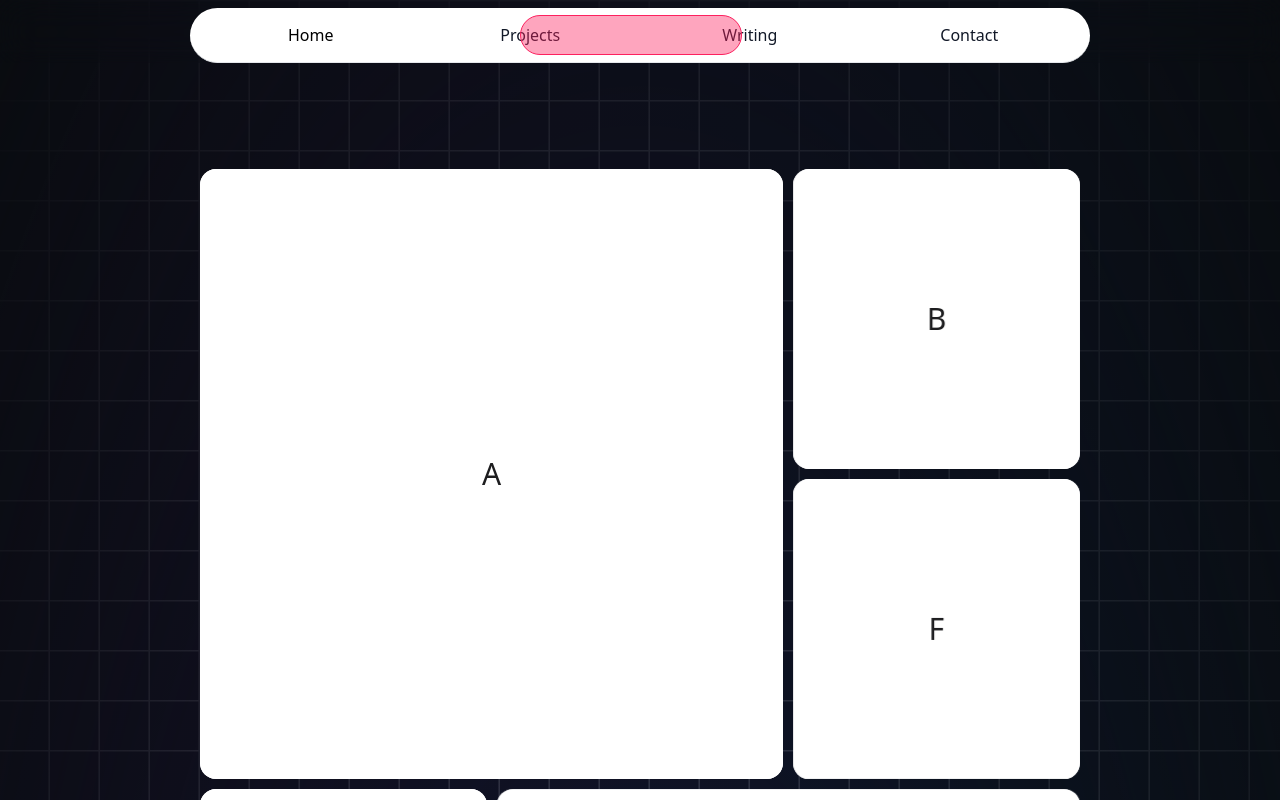
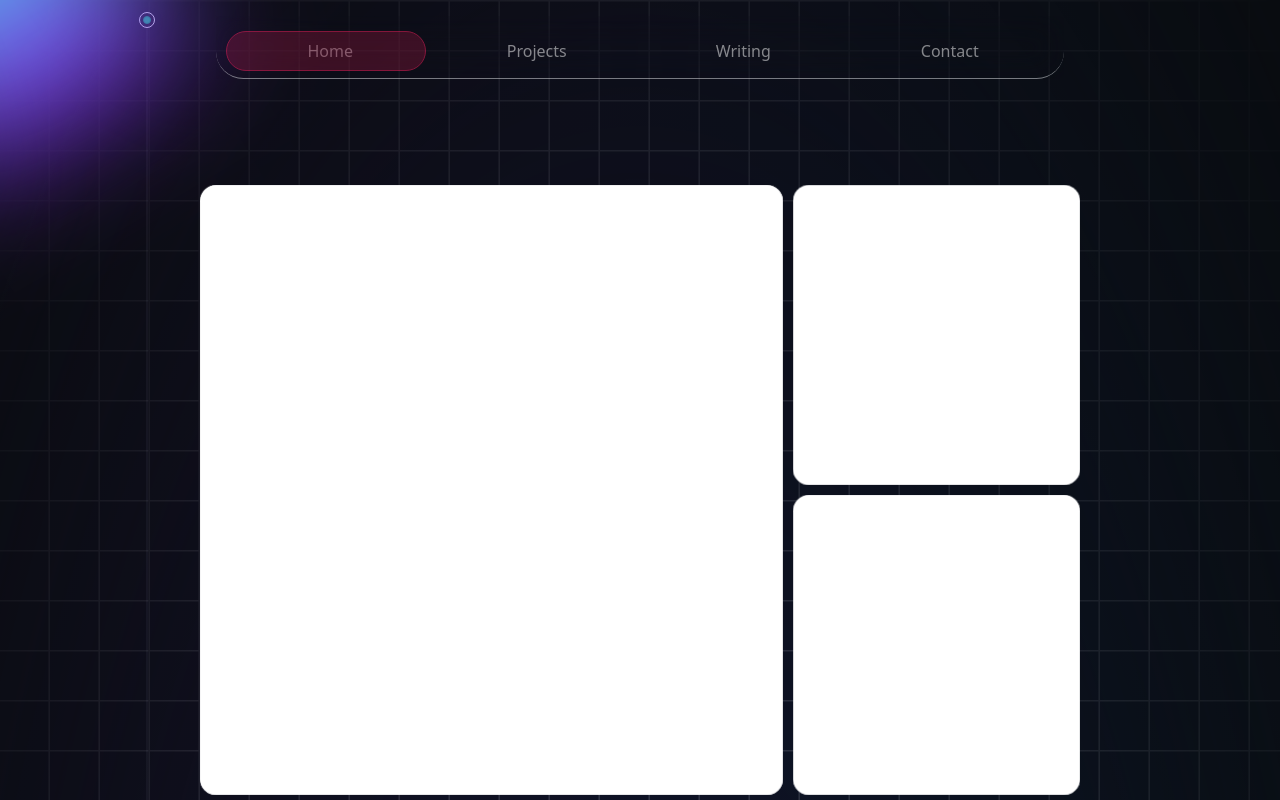
Before and after one commit to XavierElon/xavier-elon-portfolio, a React (Vite) app: page / in a window 1280 px wide. Shown: the top 800 px of the page. Built offline with nearby package versions, Linux system fonts and the light colour scheme.

Commit message:
add tracing beam and cursor gradient

```diff
--- a/index.html
+++ b/index.html
@@ -1,10 +1,10 @@
-<!doctype html>
+<!DOCTYPE html>
 <html lang="en">
   <head>
     <meta charset="UTF-8" />
     <link rel="icon" type="image/svg+xml" href="/vite.svg" />
     <meta name="viewport" content="width=device-width, initial-scale=1.0" />
-    <title>Moving Bento grid | Demo</title>
+    <title>Xavier Elon</title>
   </head>
   <body>
     <div id="root"></div>
--- a/src/App.tsx
+++ b/src/App.tsx
@@ -2,6 +2,7 @@ import { useState } from 'react'
 import Layout from './components/layout'
 import Navbar from './components/navbar'
 import { GridBackground } from './components/GridBackground'
+import CursorGradient from './components/CursorGradient'
 
 export enum TabKey {
   Home = 'Home',
@@ -28,6 +29,8 @@ function App() {
 
   return (
     <main className="bg-[#f7f2f2]">
+      {/* <CursorGradient /> */}
+
       {/* <Layout tab={tab} setTab={setTab} left={x} sliderWidth={w} /> */}
       <div className="w-full h-full">
         <GridBackground />
--- /dev/null
+++ b/src/components/CursorGradient.tsx
@@ -0,0 +1,34 @@
+import React, { useState, useEffect } from 'react'
+
+const CursorGradient = () => {
+  const [position, setPosition] = useState({ x: 0, y: 0 })
+
+  useEffect(() => {
+    const updatePosition = (e: any) => {
+      setPosition({ x: e.clientX, y: e.clientY })
+    }
+
+    window.addEventListener('mousemove', updatePosition)
+
+    return () => window.removeEventListener('mousemove', updatePosition)
+  }, [])
+
+  return (
+    <div
+      className="fixed pointer-events-none"
+      style={{
+        left: `${position.x}px`,
+        top: `${position.y}px`,
+        width: '20vmax',
+        height: '20vmax',
+        transform: 'translate(-50%, -50%)',
+        background: 'linear-gradient(90deg, #3effe8 1.98%, #3effe8 1.99%, #8c0fee)',
+        filter: 'blur(60px)',
+        zIndex: -1,
+        animation: 'breathe 8s linear infinite'
+      }}
+    />
+  )
+}
+
+export default CursorGradient
--- a/src/components/GridBackground.tsx
+++ b/src/components/GridBackground.tsx
@@ -1,9 +1,9 @@
 import React, { useState } from 'react'
 import Layout from './layout'
 import Navbar from './navbar'
-import BeamAnimation from './BeamAnimation'
 import { BackgroundBeams } from './aceternity/BackgroundBeams'
-import { Vortex } from './aceternity/Vortex'
+import { TracingBeam } from './aceternity/TracingBeam'
+import CursorGradient from './CursorGradient'
 
 export enum TabKey {
   Home = 'Home',
@@ -22,13 +22,17 @@ export function GridBackground() {
     Contact: 3
   }
 
-  const baseX = 520
-  const baseW = 221.5
+  const baseX = 10
+  const baseW = 200
 
   const x = baseX + tabOffsets[tab] * baseW
   const w = baseW
+
   return (
-    <div className="relative h-full w-full">
+    // Remove 'h-full' to allow the container to be as tall as its content
+    <div className="relative w-full">
+      <div className="relative">
+        {/* Background Layers */}
         {/* Base black background with grid */}
         <div className="absolute inset-0 bg-[#090c10] bg-[length:50px_50px] bg-grid-white/[0.2]"></div>
 
@@ -41,15 +45,21 @@ export function GridBackground() {
         {/* Beam Animation */}
         <BackgroundBeams />
 
+        {/* Tracing Beam Wrapper */}
+        <TracingBeam className="px-6">
+          {/* Content Container */}
+          <div className="antialiased pt-4 relative">
             {/* Navbar */}
             <Navbar tab={tab} setTab={setTab} left={x} sliderWidth={w} />
 
             {/* Content */}
-      {/* <Vortex backgroundColor="black" rangeY={800} particleCount={500} baseHue={120} className="flex items-center flex-col justify-center px-2 md:px-10  py-4 w-full h-full"> */}
-      <div className="relative z-10 flex h-full items-center justify-center">
+            <div className="relative z-10 flex items-center justify-center">
               <Layout tab={tab} setTab={setTab} left={x} sliderWidth={w} />
+              <CursorGradient />
             </div>
-      {/* </Vortex> */}
+          </div>
+        </TracingBeam>
+      </div>
     </div>
   )
 }
--- a/src/components/aceternity/BackgroundBeams.tsx
+++ b/src/components/aceternity/BackgroundBeams.tsx
@@ -4,23 +4,39 @@ import { motion, AnimatePresence } from 'framer-motion'
 import { cn } from '../../lib/utils'
 
 export const BackgroundBeams = React.memo(({ className }: { className?: string }) => {
-  // Grid parameters
-  const gridSize = 50
-  const svgWidth = 800
-  const svgHeight = 600
+  const paths = [
+    'M0 100 L800 100',
+    'M0 200 L800 200',
+    'M0 300 L800 300',
+    'M0 400 L800 400',
+    'M0 500 L800 500',
 
-  // Generate grid-aligned paths
-  const paths: any[] = []
+    // Diagonal lines
+    'M0 0 L800 600',
+    'M0 100 L700 800',
+    'M100 0 L800 700',
 
-  // Horizontal lines
-  for (let y = 0; y <= svgHeight; y += gridSize) {
-    paths.push(`M0 ${y} L${svgWidth} ${y}`)
-  }
+    // Curved lines
+    'M0 500 Q400 0 800 500',
+    'M0 0 Q400 600 800 0',
 
-  // Vertical lines
-  for (let x = 0; x <= svgWidth; x += gridSize) {
-    paths.push(`M${x} 0 L${x} ${svgHeight}`)
-  }
+    // Sine wave-like paths
+    'M0 300 C200 100 600 500 800 300',
+    'M0 200 C200 400 600 0 800 200',
+
+    // Vertical lines
+    'M100 0 L100 600',
+    'M200 0 L200 600',
+    'M300 0 L300 600',
+    'M400 0 L400 600',
+    'M500 0 L500 600',
+    'M600 0 L600 600',
+    'M700 0 L700 600',
+
+    // Gentle curves
+    'M0 400 C200 350 600 450 800 400',
+    'M0 200 C200 250 600 150 800 200'
+  ]
 
   // State to hold the beams
   const [beams, setBeams] = useState<Beam[]>([])
@@ -82,7 +98,7 @@ export const BackgroundBeams = React.memo(({ className }: { className?: string }
 
   return (
     <div className={cn('absolute h-full w-full inset-0 [mask-size:40px] [mask-repeat:no-repeat] flex items-center justify-center', className)}>
-      <svg className="z-0 h-full w-full pointer-events-none absolute" width="100%" height="100%" viewBox={`0 0 ${svgWidth} ${svgHeight}`} fill="none" xmlns="http://www.w3.org/2000/svg">
+      <svg className="z-0 h-full w-full pointer-events-none absolute" width="100%" height="100%" viewBox="0 0 800 600" fill="none" xmlns="http://www.w3.org/2000/svg">
         <defs>
           {/* Define gradients */}
           {beams.map((beam) => (
--- /dev/null
+++ b/src/components/aceternity/TracingBeam.tsx
@@ -0,0 +1,98 @@
+'use client'
+import React, { useEffect, useRef, useState } from 'react'
+import { motion, useTransform, useScroll, useVelocity, useSpring } from 'framer-motion'
+import { cn } from '../../lib/utils'
+
+export const TracingBeam = ({ children, className }: { children: React.ReactNode; className?: string }) => {
+  const ref = useRef<HTMLDivElement>(null)
+  const { scrollYProgress } = useScroll({
+    target: ref,
+    offset: ['start start', 'end start']
+  })
+
+  const contentRef = useRef<HTMLDivElement>(null)
+  const [svgHeight, setSvgHeight] = useState(0)
+
+  useEffect(() => {
+    if (contentRef.current) {
+      setSvgHeight(contentRef.current.offsetHeight)
+    }
+  }, [])
+
+  const y1 = useSpring(useTransform(scrollYProgress, [0, 0.8], [50, svgHeight]), {
+    stiffness: 500,
+    damping: 90
+  })
+  const y2 = useSpring(useTransform(scrollYProgress, [0, 1], [50, svgHeight - 200]), {
+    stiffness: 500,
+    damping: 90
+  })
+
+  return (
+    <motion.div ref={ref} className={cn('relative w-full max-w-4xl mx-auto h-full', className)}>
+      <div className="absolute -left-4 md:-left-20 top-3">
+        <motion.div
+          transition={{
+            duration: 0.2,
+            delay: 0.5
+          }}
+          animate={{
+            boxShadow: scrollYProgress.get() > 0 ? 'none' : 'rgba(0, 0, 0, 0.24) 0px 3px 8px'
+          }}
+          className="ml-[27px] h-4 w-4 rounded-full border border-netural-200 shadow-sm flex items-center justify-center">
+          <motion.div
+            transition={{
+              duration: 0.2,
+              delay: 0.5
+            }}
+            animate={{
+              backgroundColor: scrollYProgress.get() > 0 ? 'white' : 'var(--emerald-500)',
+              borderColor: scrollYProgress.get() > 0 ? 'white' : 'var(--emerald-600)'
+            }}
+            className="h-2 w-2  rounded-full border border-neutral-300 bg-white"
+          />
+        </motion.div>
+        <svg
+          viewBox={`0 0 20 ${svgHeight}`}
+          width="20"
+          height={svgHeight} // Set the SVG height
+          className=" ml-4 block"
+          aria-hidden="true">
+          <motion.path
+            d={`M 1 0V -36 l 18 24 V ${svgHeight * 0.8} l -18 24V ${svgHeight}`}
+            fill="none"
+            stroke="#9091A0"
+            strokeOpacity="0.16"
+            transition={{
+              duration: 10
+            }}></motion.path>
+          <motion.path
+            d={`M 1 0V -36 l 18 24 V ${svgHeight * 0.8} l -18 24V ${svgHeight}`}
+            fill="none"
+            stroke="url(#gradient)"
+            strokeWidth="1.25"
+            className="motion-reduce:hidden"
+            transition={{
+              duration: 10
+            }}></motion.path>
+          <defs>
+            <motion.linearGradient
+              id="gradient"
+              gradientUnits="userSpaceOnUse"
+              x1="0"
+              x2="0"
+              y1={y1} // set y1 for gradient
+              y2={y2} // set y2 for gradient
+            >
+              <stop stopColor="#18CCFC" stopOpacity="0"></stop>
+              <stop stopColor="#18CCFC"></stop>
+              <stop offset="0.325" stopColor="#6344F5"></stop>
+              <stop offset="1" stopColor="#AE48FF" stopOpacity="0"></stop>
+            </motion.linearGradient>
+          </defs>
+        </svg>
+      </div>
+      <div ref={contentRef}>{children}</div>
+    </motion.div>
+  )
+}
--- a/src/components/layout.tsx
+++ b/src/components/layout.tsx
@@ -1,76 +1,54 @@
-import { useEffect, useMemo, useState } from "react";
-import { Responsive, WidthProvider } from "react-grid-layout";
-import { TabKey } from "../App";
-import {
-  ContactLayouts,
-  HomeLayouts,
-  NotesLayouts,
-  WorkLayouts,
-  keys,
-} from "../utils/layout.helper";
+import { useEffect, useMemo, useState } from 'react'
+import { Responsive, WidthProvider } from 'react-grid-layout'
+import { TabKey } from '../App'
+import { ContactLayouts, HomeLayouts, NotesLayouts, WorkLayouts, keys } from '../utils/layout.helper'
 
 interface LayoutProps {
-  tab: TabKey;
-  setTab: React.Dispatch<React.SetStateAction<TabKey>>;
-  left?: number;
-  sliderWidth?: number;
+  tab: TabKey
+  setTab: React.Dispatch<React.SetStateAction<TabKey>>
+  left?: number
+  sliderWidth?: number
 }
 
 function Layout({ tab }: LayoutProps) {
-  const [currentlayout, setCurrentLayout] = useState(HomeLayouts);
+  const [currentlayout, setCurrentLayout] = useState(HomeLayouts)
 
   useEffect(() => {
     switch (tab) {
       case TabKey.Work:
-        setCurrentLayout(WorkLayouts);
-        break;
+        setCurrentLayout(WorkLayouts)
+        break
       case TabKey.Home:
-        setCurrentLayout(HomeLayouts);
-        break;
+        setCurrentLayout(HomeLayouts)
+        break
       case TabKey.Contact:
-        setCurrentLayout(ContactLayouts);
-        break;
+        setCurrentLayout(ContactLayouts)
+        break
       case TabKey.Blog:
-        setCurrentLayout(NotesLayouts);
-        break;
+        setCurrentLayout(NotesLayouts)
+        break
       default:
-        setCurrentLayout(HomeLayouts);
+        setCurrentLayout(HomeLayouts)
     }
-  }, [tab]);
+  }, [tab])
 
-  const ResponsiveReactGridLayout = useMemo(
-    () => WidthProvider(Responsive),
-    []
-  );
+  const ResponsiveReactGridLayout = useMemo(() => WidthProvider(Responsive), [])
 
   return (
     <div className="w-[1280px] m-auto flex justify-between b-10">
-      <ResponsiveReactGridLayout
-        className="m-auto w-[900px]"
-        breakpoints={{ xl: 1200, lg: 899, md: 768, sm: 480, xs: 200 }}
-        cols={{ xl: 3, lg: 3, md: 2, sm: 1, xs: 1 }}
-        rowHeight={300}
-        layouts={currentlayout}
-      >
+      <ResponsiveReactGridLayout className="m-auto w-[900px]" breakpoints={{ xl: 1200, lg: 899, md: 768, sm: 480, xs: 200 }} cols={{ xl: 3, lg: 3, md: 2, sm: 1, xs: 1 }} rowHeight={300} layouts={currentlayout}>
         {keys.map((key) => (
-          <div
-            key={key}
-            className="bg-[#f5f5f7] flex justify-center items-center shadow-[inset_0_0_0_2px_rgba(0,0,0,0)] rounded-2xl text-2xl text-[#1d1d1f] visible cursor-grab active:cursor-grabbing"
-          >
+          <div key={key} className="bg-[#f5f5f7] flex justify-center items-center shadow-[inset_0_0_0_2px_rgba(0,0,0,0)] rounded-2xl text-2xl text-[#1d1d1f] visible cursor-grab active:cursor-grabbing">
             <Block keyProp={key} />
           </div>
         ))}
       </ResponsiveReactGridLayout>
     </div>
-  );
+  )
 }
 
 const Block = ({ keyProp }: { keyProp: string }) => {
-  return (
-    <div className="h-full w-full flex flex-col justify-center items-center p-6 bg-white text-[var(--black-1)] rounded-2xl text-3xl uppercase">
-      {keyProp}
-    </div>
-  );
-};
+  return <div className="h-full w-full flex flex-col justify-center items-center p-6 bg-white text-white rounded-2xl text-3xl uppercase">{keyProp}</div>
+}
 
-export default Layout;
+export default Layout
--- a/src/components/navbar.tsx
+++ b/src/components/navbar.tsx
@@ -16,11 +16,11 @@ const Navbar: React.FC<NavbarProps> = ({ tab, setTab, left = 0, sliderWidth = 0
   ]
 
   return (
-    <div className="bg-black-1 text-white mx-auto sticky top-0 z-[10000] backdrop-saturate-180 backdrop-blur-lg md:display-none pt-2 mb-24">
-      <div className="bg-white max-w-[900px] m-auto rounded-full  text-1.8rem border-b border-gray-200 p-[3px]">
+    <div className="bg-black-1 text-white mx-auto sticky top-0 z-[10000] backdrop-saturate-180 backdrop-blur-lg md:display-none pt-2 mb-24 opacity-50">
+      <div className="bg-transparent text-white max-w-[900px] m-auto rounded-full  text-1.8rem border-b border-gray-200 p-[3px]">
         <div className="flex rounded-33px p-2 justify-between items-center text-[#111827] max-w-[900px] mx-auto">
           {tabs.map(({ key, label }) => (
-            <div key={key} className={`flex items-center h-8 flex-1 cursor-pointer justify-center ${tab === key ? 'text-black' : 'text-black-300'}`} onClick={() => setTab(key)}>
+            <div key={key} className={`flex items-center h-8 flex-1 cursor-pointer justify-center ${tab === key ? 'text-white' : 'text-white'}`} onClick={() => setTab(key)}>
               {label}
             </div>
           ))}
```
Also changed, not shown: src/index.css (+10 -0 lines), 1 other file (tests, documents, lock files or other folders). Lines whose indentation alone changed are shown as unchanged.
